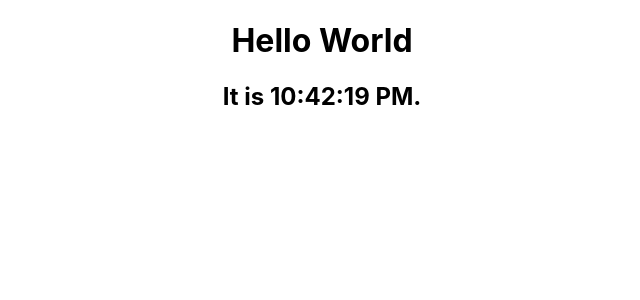
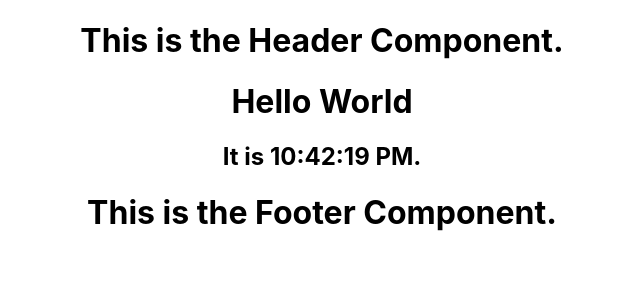
Before and after one commit to Jrenniss/datarep_lab10, a React (Create React App) app: page / in a window 1280 px wide. Shown: the top 300 px of the page, without its empty margins (318-958 px from the left). Built offline with nearby package versions, Linux system fonts and the light colour scheme.

Commit message:
Lab 4(a,b,c) Components, Content Updates

```diff
--- a/src/App.js
+++ b/src/App.js
@@ -1,13 +1,19 @@
 import React, { Component } from 'react';
 import logo from './logo.svg';
 import './App.css';
+import { Header } from './components/header';
+import { Footer } from './components/footer';
+import { Content } from './components/content';
 
+//Change from function to class
 class App extends Component {
   render(){
   return (
+    //Components - Contain content to make one web page.
     <div className="App">
-      <h1>Hello World</h1>
-  <h2>It is {new Date().toLocaleTimeString()}.</h2>
+      <Header></Header>
+      <Content></Content>
+      <Footer></Footer>
     </div>
   );
   }
--- /dev/null
+++ b/src/components/content.js
@@ -0,0 +1,15 @@
+import React from 'react';
+
+//Header Component
+export class Content extends React.Component {
+    //Method to display what is within
+    render() {
+        return (
+            //Contents on display in the Component
+            <div>
+                <h1>Hello World</h1>
+                <h2>It is {new Date().toLocaleTimeString()}.</h2>
+            </div>
+        );
+    }
+}
--- /dev/null
+++ b/src/components/footer.js
@@ -0,0 +1,14 @@
+import React from 'react';
+
+//Header Component
+export class Footer extends React.Component{
+    //Method to display what is within
+    render(){
+        return(
+             //Contents on display in the Component
+            <div>
+                <h1>This is the Footer Component.</h1>
+            </div>
+        );
+    }
+}
--- /dev/null
+++ b/src/components/header.js
@@ -0,0 +1,14 @@
+import React from 'react';
+
+//Header Component
+export class Header extends React.Component{
+    //Method to display what is within
+    render(){
+        return(
+            //Contents on display in the Component
+            <div>
+                <h1>This is the Header Component.</h1>
+            </div>
+        );
+    }
+}
```
